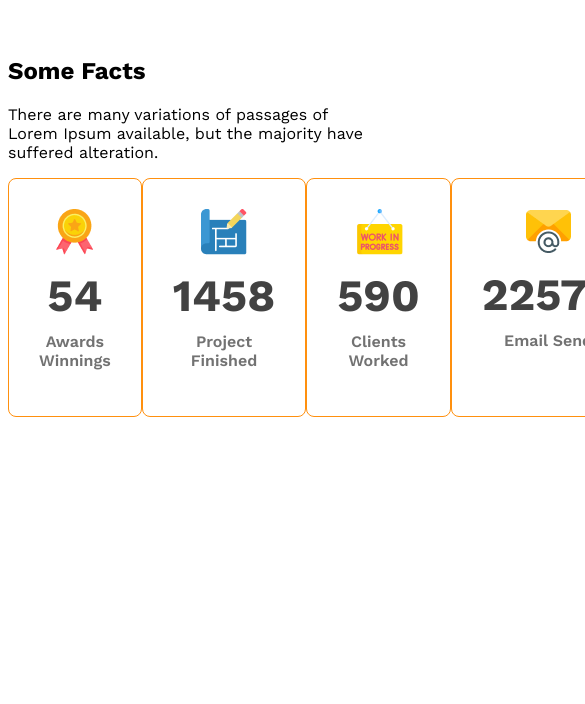
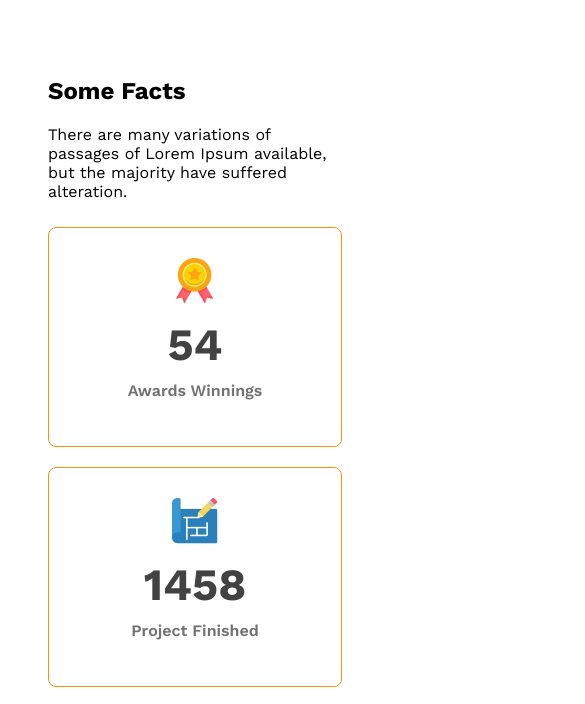
Before and after one commit to rakibul226/g3-architects-website, a plain HTML site: page index.html in a window 390 px wide. Shown: the part 2886-3590 px from the top of the page, 585 px wide, since content can reach past the window. Before the commit the page ends 3311 px from the top, so only its background shows below. Drawn offline with nearby package versions, Linux system fonts and the light colour scheme.

Commit message:
facts-responsive

```diff
--- a/styles/architects.css
+++ b/styles/architects.css
@@ -126,7 +126,7 @@ main{
     header{
         padding: 20px;
     }
-    nav, .teams-container{
+    nav, .teams-container, .facts-card-container{
         flex-direction: column;
     }
     main{
@@ -138,9 +138,12 @@ main{
     .teams-img-container{
         grid-template-columns: 1fr;
     }
-    .teams-content{
+    .teams-content, .facts-container{
         padding: 0px;
         margin: 40px;
+    }
+    .card{
+        margin: 10px 0px;
     }
 
 }
@@ -163,4 +166,7 @@ main{
 
         margin: 100px;
     }
+    .card{
+        margin-right: 7px;
+    }
 }
```
